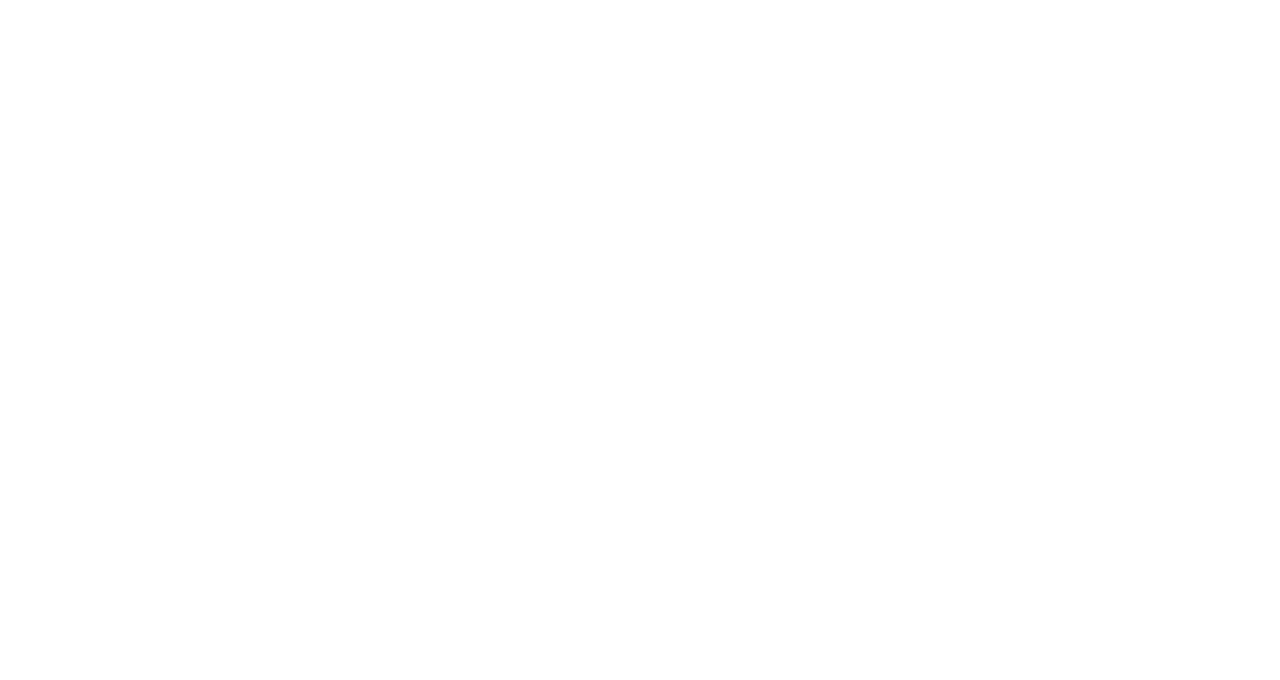
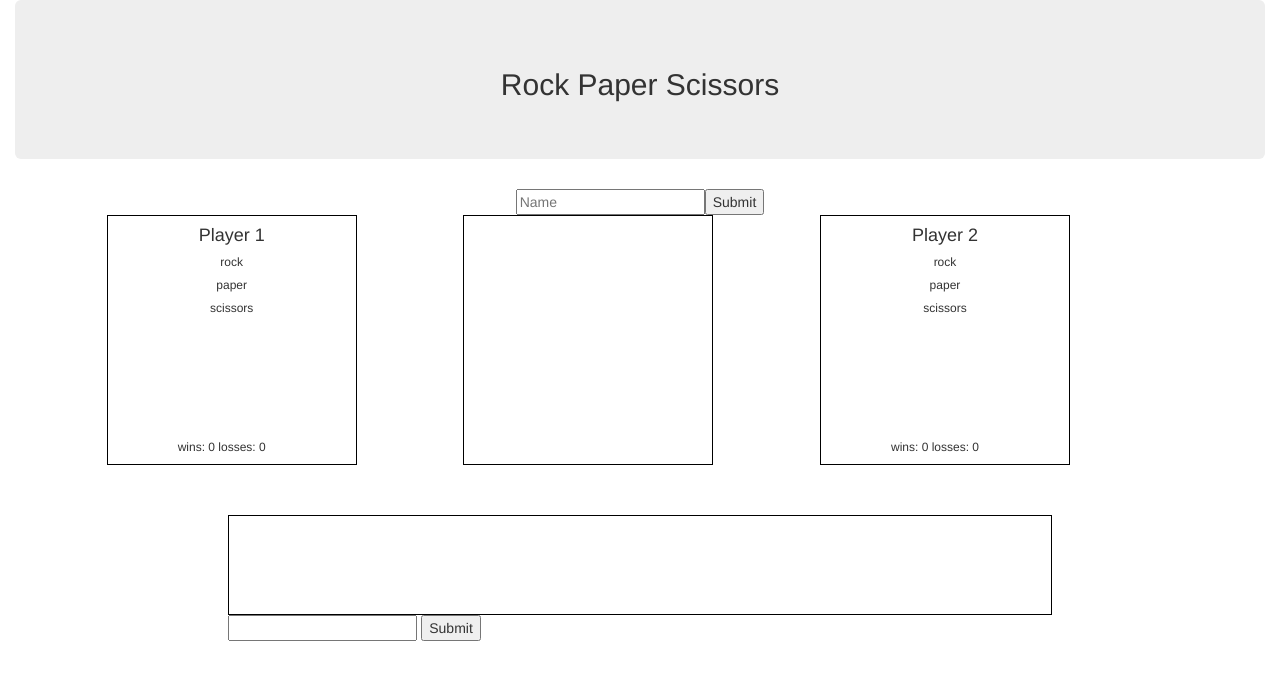
Before and after one commit to rjp11/RPS-Multiplayer, a plain HTML site: page index.html in a window 1280 px wide. Drawn offline with nearby package versions, Linux system fonts and the light colour scheme.

Commit message:
html, javascript, and css basics

```diff
--- a/assets/css/style.css
+++ b/assets/css/style.css
@@ -0,0 +1,19 @@
+.game-box {
+    height: 250px;
+    width: 250px;
+    border: 1px solid black;
+    position: relative;
+}
+
+.results {
+    position: absolute;
+    bottom: 0px;
+    left: 70px;
+}
+
+.chat {
+    margin-top: 50px;
+    width: 100%;
+    border: 1px solid black;
+    height: 100px;
+}
--- a/assets/javascript/app.js
+++ b/assets/javascript/app.js
@@ -0,0 +1,22 @@
+var pOneWins = 0;
+var pTwoWins = 0;
+
+function initialScreen() {
+    $(".name").html("<form id='name-form'><input type='text' id='name-input' placeholder='Name'><input id='add-name' type='submit' value='Submit'></form>");
+    $("#player-one").html("<h4>Player 1</h4>");
+    $("#player-two").html("<h4>Player 2</h4>");
+};
+
+function rpsOptions() {
+    $(".rps").html("<div><h6>rock</h6></div><div><h6>paper</h6></div><div><h6>scissors</h6></div>")
+}
+
+function rpsRecord() {
+    $(".results-one").html(`<h6>wins: ${pOneWins}  losses: ${pTwoWins}`);
+    $(".results-two").html(`<h6>wins: ${pTwoWins}  losses: ${pOneWins}`);
+
+}
+
+initialScreen();
+rpsOptions();
+rpsRecord();
--- a/index.html
+++ b/index.html
@@ -15,6 +15,48 @@
 </head>
 
 <body>
+    <div class="container-fluid">
+        <div class="jumbotron text-center">
+            <h2>Rock Paper Scissors</h2>
+        </div>
+        <div class="row">
+            <div class="name text-center col-lg-12 col-md-12 col-sm-12 col-xs-12">
+            </div>
+        </div>
+
+        <div class="row">
+            <div class="col-lg-1 col-md-1 col-sm-1 hidden-xs">
+            </div>
+            <div class="game-box text-center col-lg-3 justify-content-lg-center col-md-3 col-sm-3 col-xs-12">
+                <div id="player-one"></div>
+                <div class="rps"></div>
+                <div class="results results-one"></div>
+            </div>
+            <div class="col-lg-1 col-md-1 col-sm-1 hidden-xs"></div>
+            <div class="game-box text-center col-lg-3 col-md-3 col-sm-3 col-xs-12">
+                <div class="game-result"></div>
+            </div>
+            <div class="col-lg-1 col-md-1 col-sm-1 hidden-xs"></div>
+            <div class="game-box text-center col-lg-3 col-md-3 col-sm-3 col-xs-12">
+                <div id="player-two"></div>
+                <div class="rps"></div>
+                <div class="results results-two"></div>
+            </div>
+        </div>
+
+        <div class="row">
+            <div class="col-lg-2 col-md-2 col-sm-2 hidden-xs"></div>
+            <div class="col-lg-8 col-md-8 col-sm-8 col-xs-12">
+                <div class="chat"></div>
+                <div class="chat-input">
+                    <form id="topic-form">
+                        <input type="text" id="topic-input">
+                        <input id="add-topic" type="submit" value="Submit">
+                    </form>
+                </div>
+            </div>
+        </div>
+    </div>
 
 
     <script src="https://www.gstatic.com/firebasejs/4.8.1/firebase.js"></script>
```
Also changed, not shown: assets/images/paper.png (added), assets/images/rock.png (added), assets/images/scissors.png (added).
